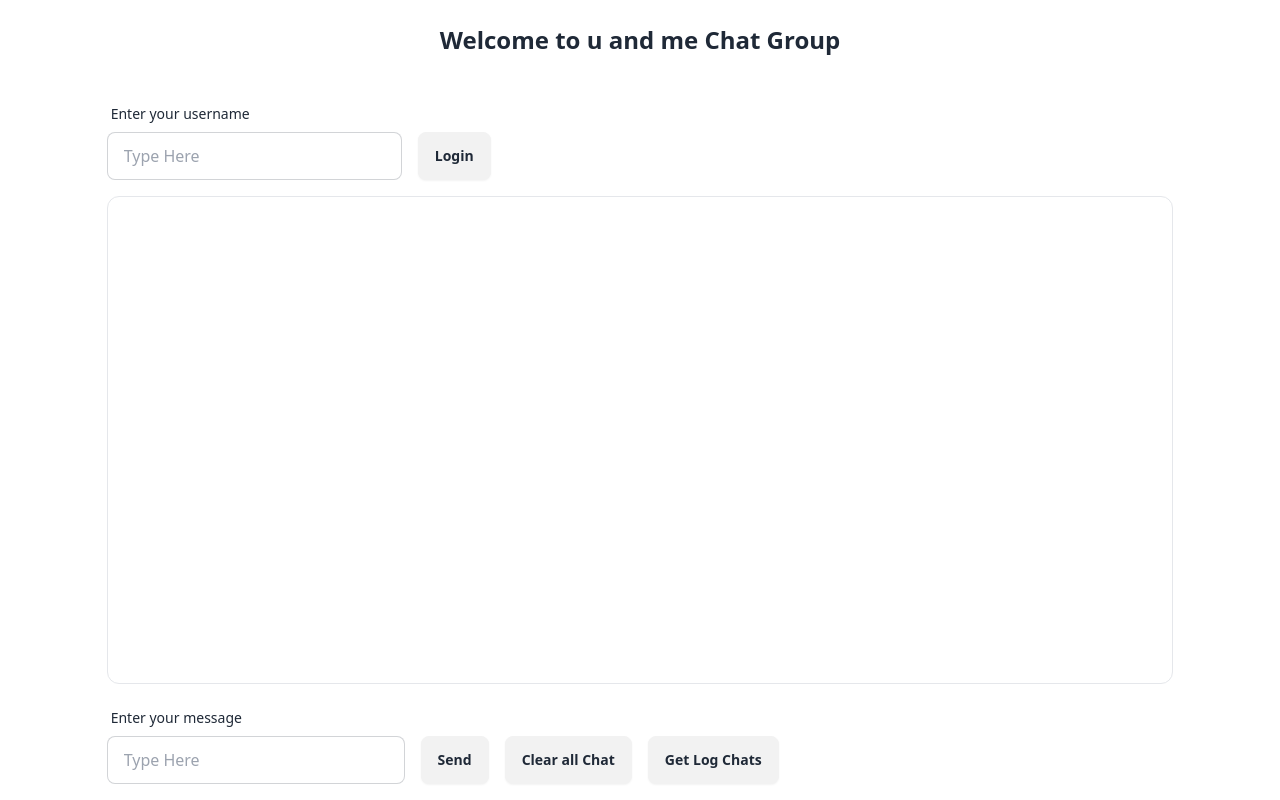
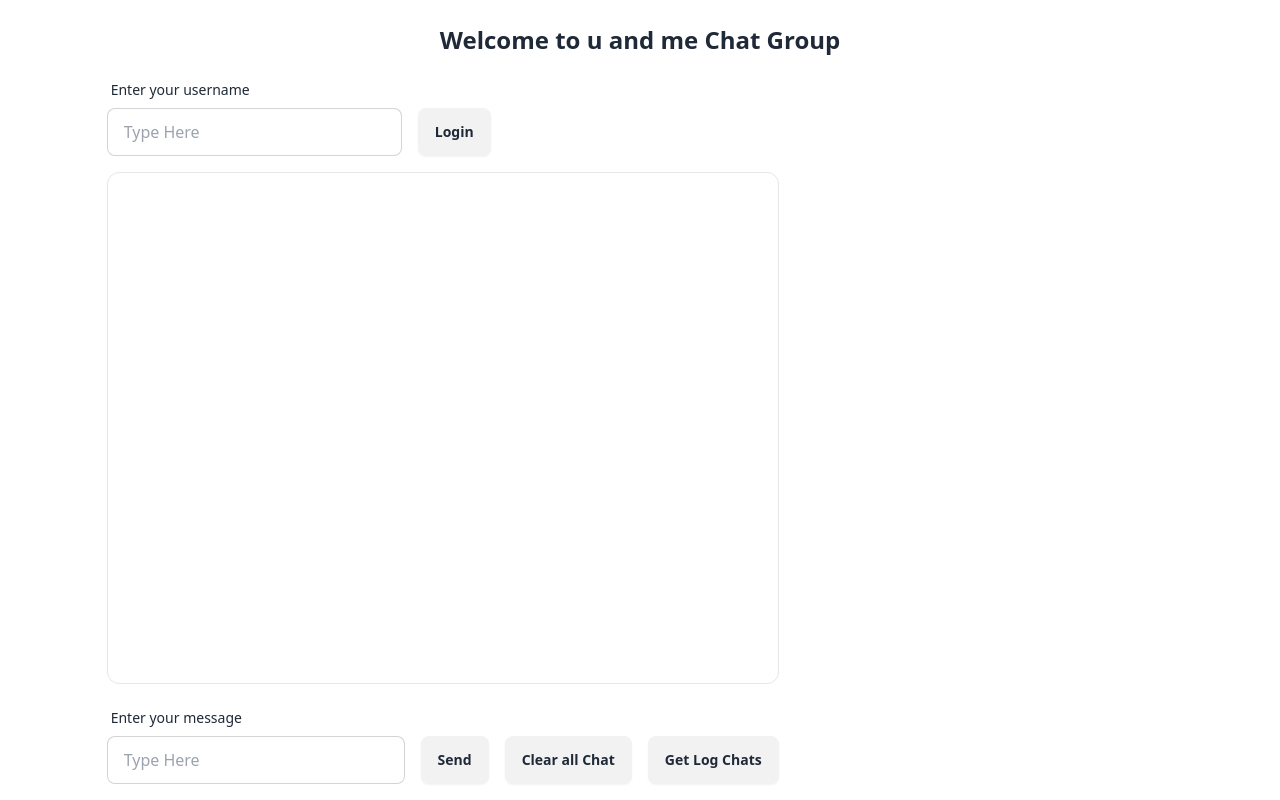
Before and after one commit to FameNu/app-chat, a React (Vite) app in the folder app-chat-fe/: page / in a window 1280 px wide. Built offline with nearby package versions, Linux system fonts and the light colour scheme.

Commit message:
FE-Modify: adjust padding in BoxListMessage and update ChatRoom header margin for improved layout

```diff
--- a/app-chat-fe/src/components/BoxListMessage.tsx
+++ b/app-chat-fe/src/components/BoxListMessage.tsx
@@ -12,7 +12,7 @@ function BoxListMessage({ chats, username }: { chats: Chat[]; username: string }
   }, [chats])
 
   return (
-    <div ref={boxlist} className="flex flex-col gap-4 p-16 border rounded-xl h-4/6 overflow-y-auto">
+    <div ref={boxlist} className="flex flex-col gap-4 py-4 px-6 border rounded-xl h-4/6 max-w-2xl overflow-y-auto">
       {chats.map((chat, index) => (
         <BoxMessage chat={chat} key={index} currentUser={username} />
       ))}
--- a/app-chat-fe/src/view/ChatRoom.tsx
+++ b/app-chat-fe/src/view/ChatRoom.tsx
@@ -76,7 +76,7 @@ const ChatRoom: React.FC = () => {
 
   return (
     <div className="flex flex-col gap-4 h-full w-10/12 mx-auto">
-      <h1 className="text-2xl font-bold text-center my-6">Welcome to u and me Chat Group</h1>
+      <h1 className="text-2xl font-bold text-center mt-6">Welcome to u and me Chat Group</h1>
       <form
         className="flex items-end gap-4 max-w-sm"
         onSubmit={(e) => handleEventSubmitForm(updateUser, e)}
```
